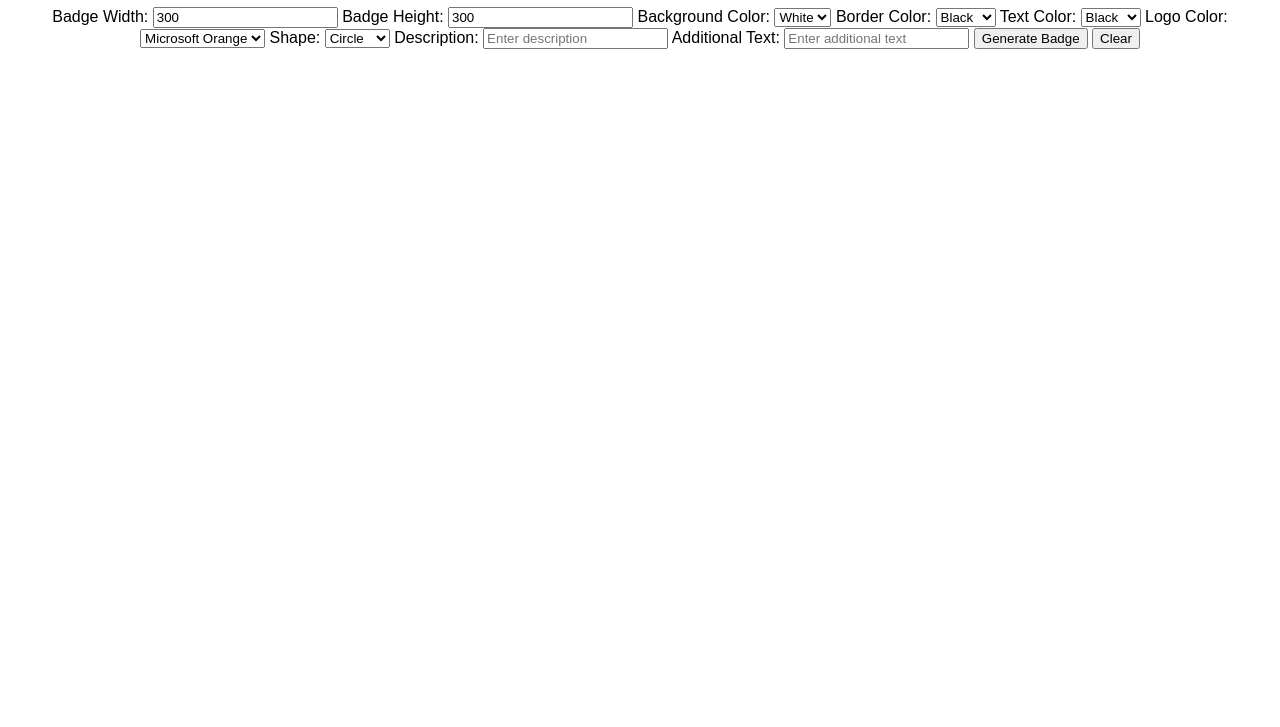
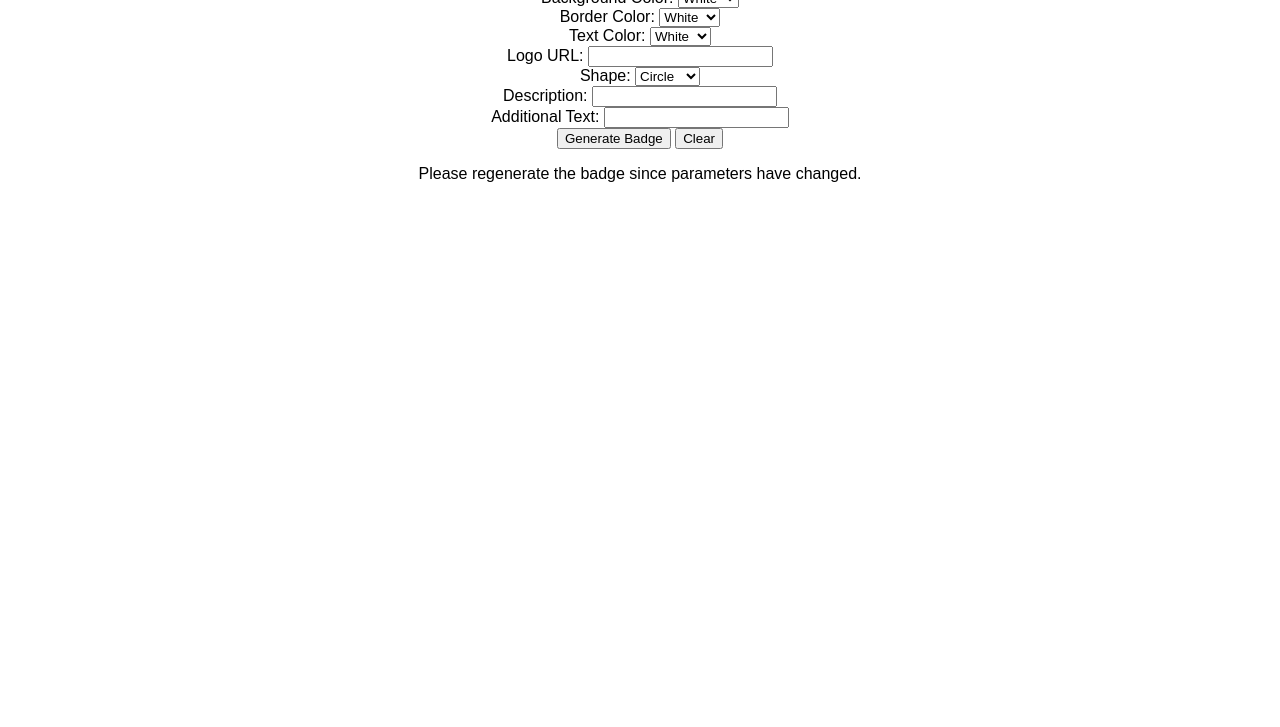
Before and after one commit to brown9804/Badge-Generator, a plain HTML site: page src/index.html in a window 1280 px wide. Shown: the part 73-800 px from the top of the page. Drawn offline with Linux system fonts and the light colour scheme.

Commit message:
adding color options

```diff
--- a/src/index.html
+++ b/src/index.html
@@ -7,67 +7,57 @@
     <link rel="stylesheet" href="styles.css">
 </head>
 <body>
-    <h1>Badge Generator</h1>
     <form id="badgeForm">
-        <label for="badgeWidth">Badge Width:</label>
-        <input type="number" id="badgeWidth" name="badgeWidth" value="300" required>
-
-        <label for="badgeHeight">Badge Height:</label>
-        <input type="number" id="badgeHeight" name="badgeHeight" value="300" required>
-
+        <label for="badgeWidth">Width:</label>
+        <input type="number" id="badgeWidth" name="badgeWidth" required><br>
+        <label for="badgeHeight">Height:</label>
+        <input type="number" id="badgeHeight" name="badgeHeight" required><br>
         <label for="backgroundColor">Background Color:</label>
-        <select id="backgroundColor" name="backgroundColor">
+        <select id="backgroundColor" name="backgroundColor" required>
             <option value="#FFFFFF">White</option>
-            <option value="#FF0000">Red</option>
-           ="#00FF00">Green</option>
-            <option value="#0000FF">Blue</option>
-            <!-- Add more colors as needed -->
-        </select>
-
+            <option value="#000000">Black</option>
+            <option value="#FF5733">Red</option>
+            <option value="#33FF57">Green</option>
+            <option value="#3357FF">Blue</option>
+            <option value="#FF33A1">Pink</option>
+            <option value="#A133FF">Purple</option>
+        </select><br>
         <label for="borderColor">Border Color:</label>
-        <select id="borderColor" name="borderColor">
+        <select id="borderColor" name="borderColor" required>
+            <option value="#FFFFFF">White</option>
             <option value="#000000">Black</option>
-            <option value="#FF0000">Red</option>
-            <option value="#00FF00">Green</option>
-            <option value="#0000FF">Blue</option>
-            <!-- Add more colors as needed -->
-        </select>
-
+            <option value="#FF5733">Red</option>
+            <option value="#33FF57">Green</option>
+            <option value="#3357FF">Blue</option>
+            <option value="#FF33A1">Pink</option>
+            <option value="#A133FF">Purple</option>
+        </select><br>
         <label for="textColor">Text Color:</label>
-        <select id="textColor" name="textColor">
+        <select id="textColor" name="textColor" required>
+            <option value="#FFFFFF">White</option>
             <option value="#000000">Black</option>
-            <option value="#FF0000">Red</option>
-            <option value="#00FF00">Green</option>
-            <option value="#0000FF">Blue</option>
-            <!-- Add more colors as needed -->
-        </select>
-
-        <label for="logoColor">Logo Color:</label>
-        <select id="logoColor" name="logoColor">
-            <option value="#F25022">Microsoft Orange</option>
-            <option value="#7FBA00">Microsoft Green</option>
-            <option value="#00A4EF">Microsoft Blue</option>
-            <option value="#FFB900">Microsoft Yellow</option>
-            <!-- Add more colors as needed -->
-        </select>
-
+            <option value="#FF5733">Red</option>
+            <option value="#33FF57">Green</option>
+            <option value="#3357FF">Blue</option>
+            <option value="#FF33A1">Pink</option>
+            <option value="#A133FF">Purple</option>
+        </select><br>
+        <label for="logoUrl">Logo URL:</label>
+        <input type="url" id="logoUrl" name="logoUrl" required><br>
         <label for="shape">Shape:</label>
-        <select id="shape" name="shape">
+        <select id="shape" name="shape" required>
             <option value="circle">Circle</option>
             <option value="square">Square</option>
-            <!-- Add more shapes as needed -->
-        </select>
-
+        </select><br>
         <label for="description">Description:</label>
-        <input type="text" id="description" name="description" placeholder="Enter description" required>
-
+        <input type="text" id="description" name="description" required><br>
         <label for="additionalText">Additional Text:</label>
-        <input type="text" id="additionalText" name="additionalText" placeholder="Enter additional text" required>
-
+        <input type="text" id="additionalText" name="additionalText" required><br>
         <button type="submit">Generate Badge</button>
         <button type="button" id="clearButton">Clear</button>
+        <p id="regenerateMessage">Please regenerate the badge since parameters have changed.</p>
     </form>
     <div id="badgePreview"></div>
-    <script src="script.js"></script>
+    <script src="badgeGenerator.js"></script>
 </body>
 </html>
```
